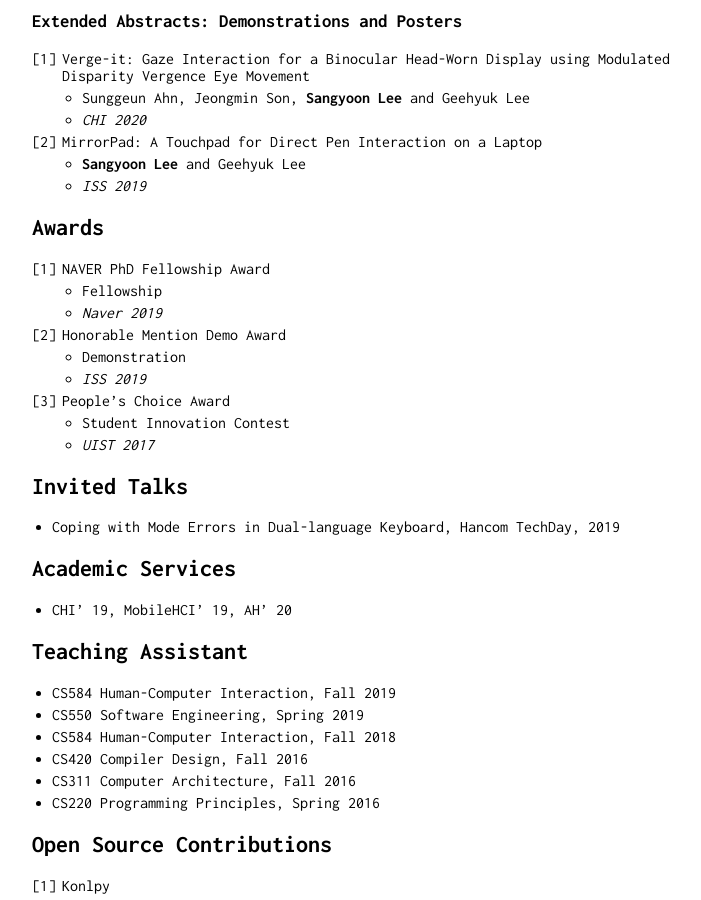
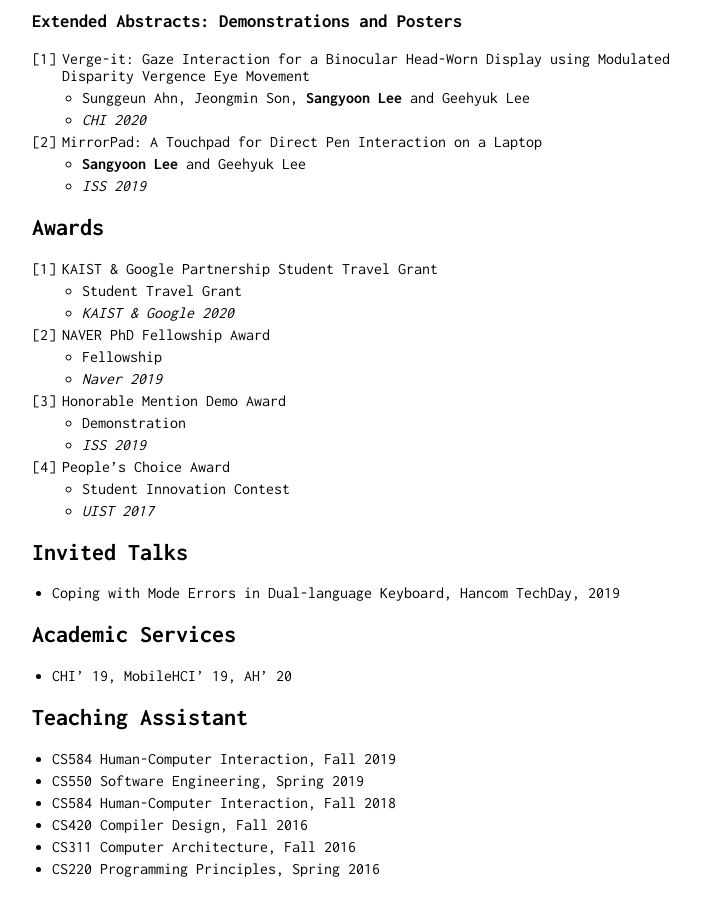
Before and after one commit to pinetree408/pinetree408.github.io, a Jekyll site: the page built from index.md, in a window 1280 px wide and 900 px high, scrolled down 615 px. Shown: the whole window, without its empty margins (258-959 px from the left). Built offline with Jekyll 4.4.1, drawn with Linux system fonts in a browser that asks for light colours.

Commit message:
Update index page with travel grant

```diff
--- a/index.md
+++ b/index.md
@@ -39,17 +39,22 @@ Human-Computer Interaction, Touch Interface, Laptop-based Interaction, Voice Use
   - **Sangyoon Lee** and Geehyuk Lee
   - *ISS 2019*
 
+
 ## Awards
 
-1. NAVER PhD Fellowship Award
+1. KAIST & Google Partnership Student Travel Grant
+  - Student Travel Grant
+  - *KAIST & Google 2020*
+
+2. NAVER PhD Fellowship Award
   - Fellowship
   - *Naver 2019*
 
-2. Honorable Mention Demo Award
+3. Honorable Mention Demo Award
   - Demonstration
   - *ISS 2019*
 
-3. People’s Choice Award
+4. People’s Choice Award
   - Student Innovation Contest
   - *UIST 2017*
 
```
